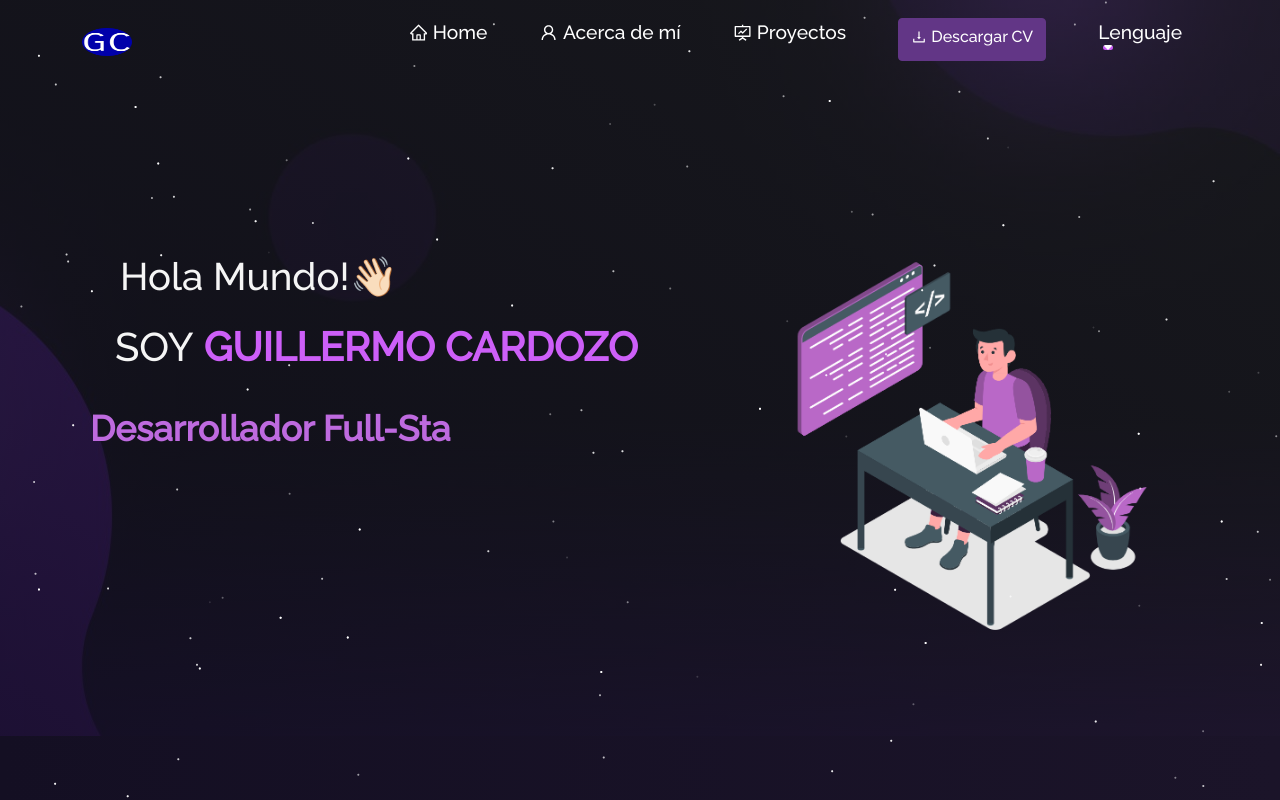
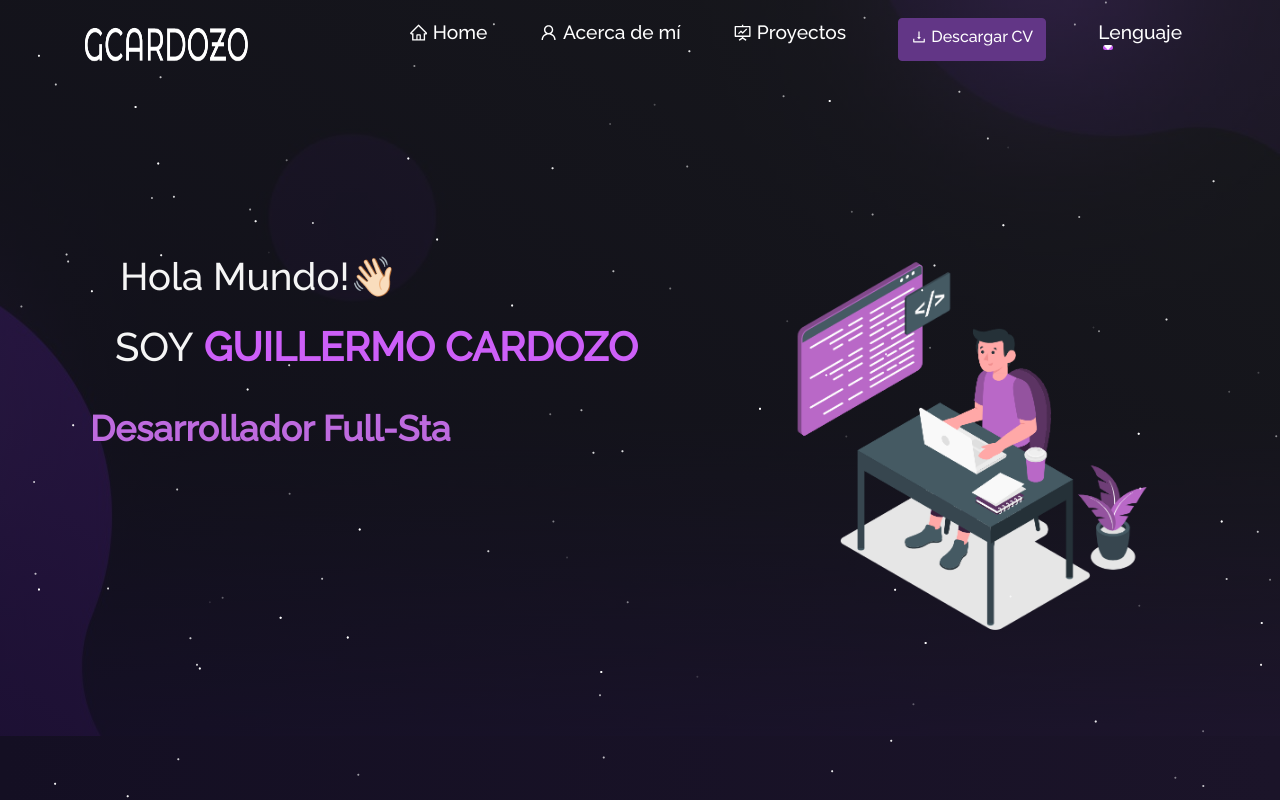
Before and after one commit to guillecardozo/Mi-portafolio, a React (Create React App) app: page / in a window 1280 px wide. Shown: the top 800 px of the page. Built offline with nearby package versions, Linux system fonts and the light colour scheme.

Commit message:
Cambie logo

```diff
--- a/src/style.css
+++ b/src/style.css
@@ -155,8 +155,8 @@ button:focus {
 }
 
 .logo {
-  height: 1.4em !important;
-  width: 2.5em !important;
+  height: 2.4em !important;
+  width: 8.5em !important;
 }
 
 .navbar-nav .nav-link {
```
Also changed, not shown: src/Assets/logo.png.
